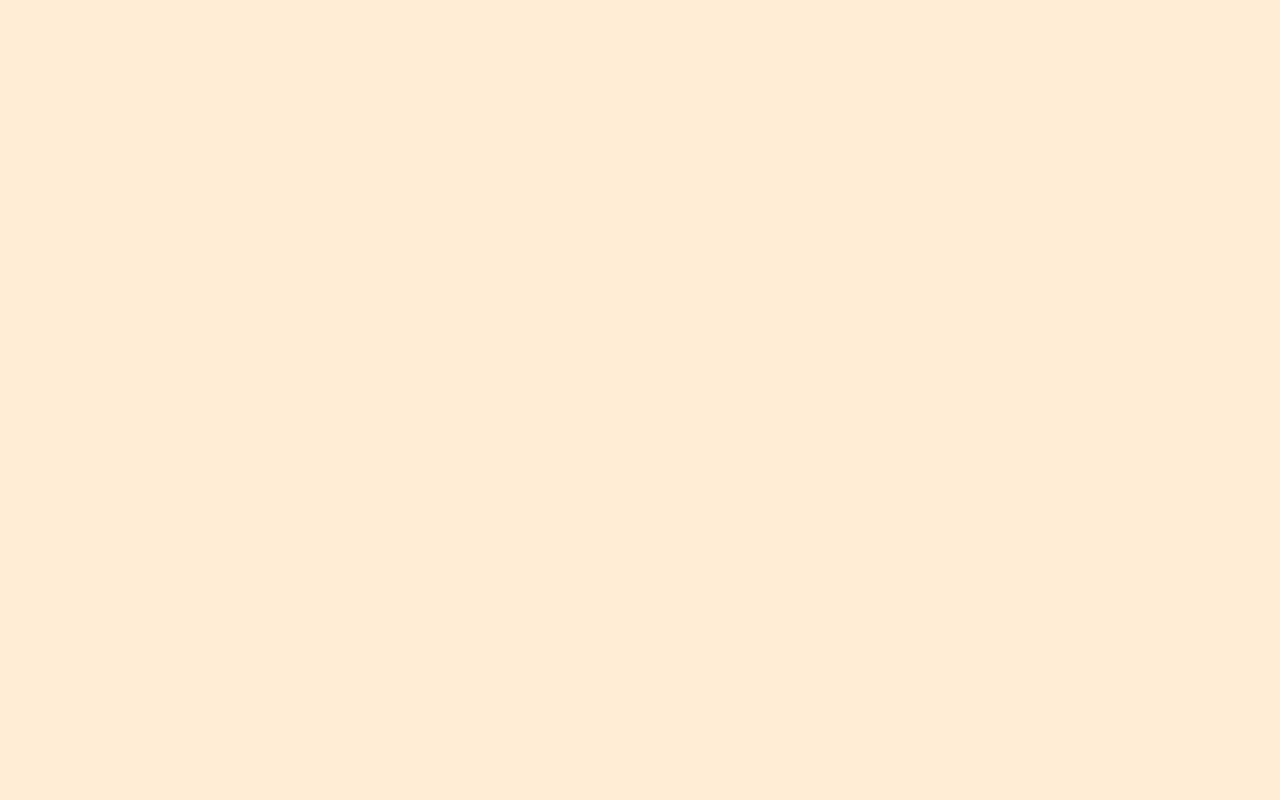
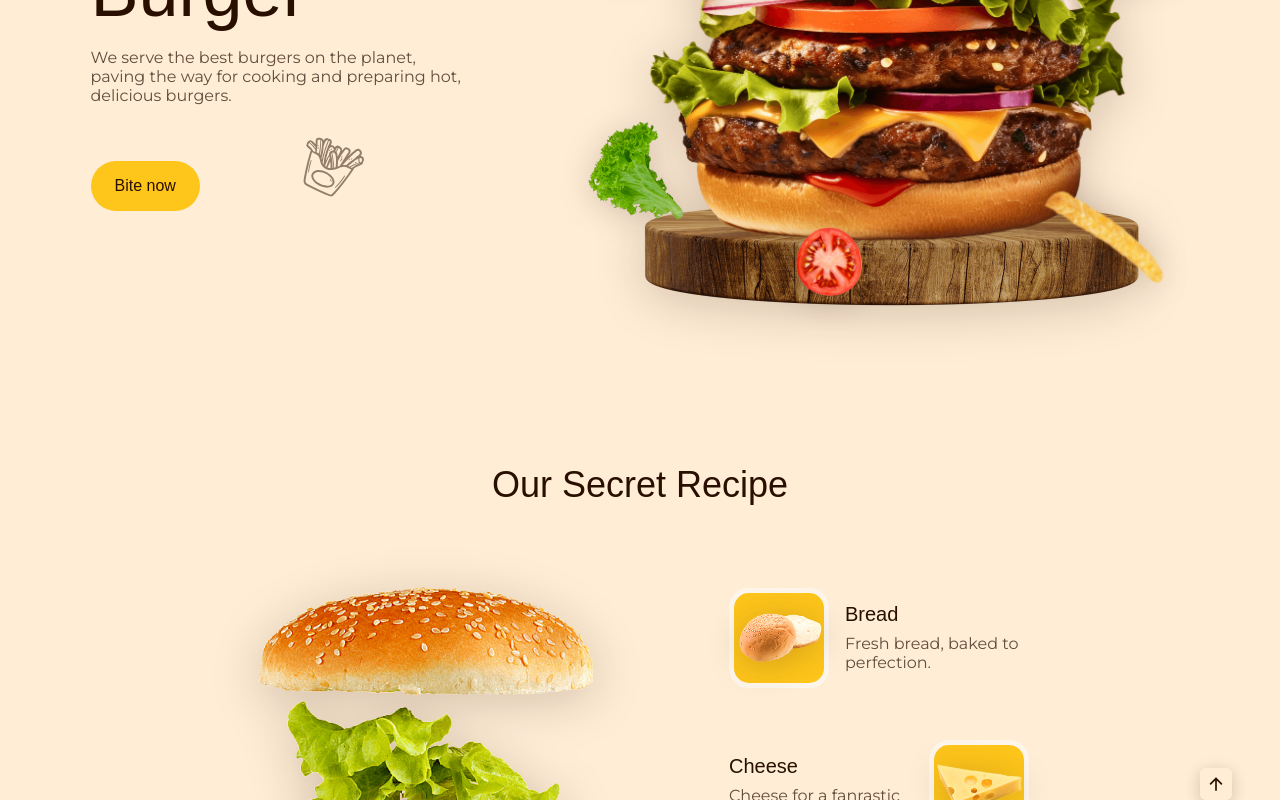
Before and after one commit to YuzkoNikita/Burger-shop-on-react, a React (Vite) app: page / in a window 1280 px wide. Shown: the part 400-1200 px from the top of the page. Before the commit the page ends 800 px from the top, so only its background shows below. Built offline with nearby package versions, Linux system fonts and the light colour scheme; a web font is replaced by a local one.

Commit message:
three files were created and connected SectionTitle.scss, ScrolUpButton.scss and ContactSocial.scss

```diff
--- a/src/App.jsx
+++ b/src/App.jsx
@@ -7,10 +7,10 @@ import ScrollUpButton from './minorComponents/ScrollUpButton/ScrollUpButton'
 function App() {
   return (
     <>
-      {/* <Header />
-      <Main /> */}
+      <Header />
+      <Main />
       <Footer />
-      {/* <ScrollUpButton /> */}
+      <ScrollUpButton />
     </>
   )
 }
--- a/src/minorComponents/ContactSocial/ContactSocial.jsx
+++ b/src/minorComponents/ContactSocial/ContactSocial.jsx
@@ -1,5 +1,3 @@
-import './ContactSocial.css'
-
 // eslint-disable-next-line react/prop-types
 export default function ContactSocial({linkIcon, iconImg}) {
   return (
--- a/src/minorComponents/ContactSocial/ContactSocial.css
+++ b/src/minorComponents/ContactSocial/ContactSocial.scss
@@ -2,9 +2,10 @@
   display: flex;
   justify-content: center;
   column-gap: 1rem;
-}
-
-.contact_social a{
+  &:hover {
+    transform: translateY(-.25rem);
+  }
+  a{
     width: 32px;
     height: 32px;
     background-color: hsl(45, 99%, 55%);
@@ -14,7 +15,4 @@
     place-items: center;
     transition: transform .4s;
   }
-
-  .contact_social a:hover {
-    transform: translateY(-.25rem);
-  }
+}
--- a/src/minorComponents/ScrollUpButton/ScrollUpButton.css
+++ /dev/null
@@ -1,34 +0,0 @@
-.scrollup {
-    position: fixed;
-    right: 1rem;
-    bottom: -50%;
-    background-color: var(--body-color);
-    box-shadow: 0 4px 16px hsla(22, 100%, 8%, .2);
-    color: var(--title-color);
-    display: inline-flex;
-    padding: 6px;
-    font-size: 1.25rem;
-    border-radius: .35rem;
-    z-index: var(--z-tooltip);
-    transition: bottom .4s, transform .4s;
-  }
-
-  .scrollup svg {
-    margin-left: auto;
-    margin-top: auto;
-  }
-
-  .scrollup:hover {
-    transform: translateY(-.5rem);
-  }
-
-  .show-scroll {
-    bottom: 3rem;
-  }
-
-  /* ----- query screen ------ */
-  @media screen and (min-width: 1150px) {
-    .scrollup {
-        right: 3rem;
-    }
-  }
--- a/src/minorComponents/ScrollUpButton/ScrollUpButton.jsx
+++ b/src/minorComponents/ScrollUpButton/ScrollUpButton.jsx
@@ -1,5 +1,4 @@
 import { useEffect, useState } from 'react'
-import './ScrollUpButton.css'
 
 export default function ScrollUpButton() {
   const [scrollUpButton, setScrollUpButton] = useState(false);
--- /dev/null
+++ b/src/minorComponents/ScrollUpButton/ScrollUpButton.scss
@@ -0,0 +1,29 @@
+.scrollup {
+  position: fixed;
+  right: 1rem;
+  bottom: -50%;
+  background-color: var(--body-color);
+  box-shadow: 0 4px 16px hsla(22, 100%, 8%, .2);
+  color: var(--title-color);
+  display: inline-flex;
+  padding: 6px;
+  font-size: 1.25rem;
+  border-radius: .35rem;
+  z-index: var(--z-tooltip);
+  transition: bottom .4s, transform .4s;
+  &:hover {
+    transform: translateY(-.5rem);
+  }
+  svg {
+    margin-left: auto;
+    margin-top: auto;
+  }
+  /* ----- query screen ------ */
+  @media screen and (min-width: 1150px) {
+    right: 3rem;
+  }
+}
+
+.show-scroll {
+  bottom: 3rem;
+}
--- a/src/minorComponents/SectionTitle/SectionTitle.css
+++ /dev/null
@@ -1,12 +0,0 @@
-.section_title {
-    text-align: center;
-    font-size: var(--h1-font-size);
-    margin-bottom: 2rem;
-  }
-
-/* ------ query screen ------ */
-@media screen and (min-width: 1150px) {
-  .section_title {
-    margin-bottom: 4.5rem;
-  }
-}
--- a/src/minorComponents/SectionTitle/SectionTitle.jsx
+++ b/src/minorComponents/SectionTitle/SectionTitle.jsx
@@ -1,5 +1,3 @@
-import './SectionTitle.css'
-
 // eslint-disable-next-line react/prop-types
 export default function SectionTitle({title}) {
   return (
--- /dev/null
+++ b/src/minorComponents/SectionTitle/SectionTitle.scss
@@ -0,0 +1,9 @@
+.section_title {
+  text-align: center;
+  font-size: var(--h1-font-size);
+  margin-bottom: 2rem;
+  /* ------ query screen ------ */
+  @media screen and (min-width: 1150px) {
+    margin-bottom: 4.5rem;
+  }
+}
--- a/src/sass/index.scss
+++ b/src/sass/index.scss
@@ -24,3 +24,8 @@
 
 // Footer components
 @import "../components/Footer/Footer.scss";
+
+// Minor components
+@import "../minorComponents/SectionTitle/SectionTitle.scss";
+@import "../minorComponents/ScrollUpButton/ScrollUpButton.scss";
+@import "../minorComponents/ContactSocial/ContactSocial.scss"
```
